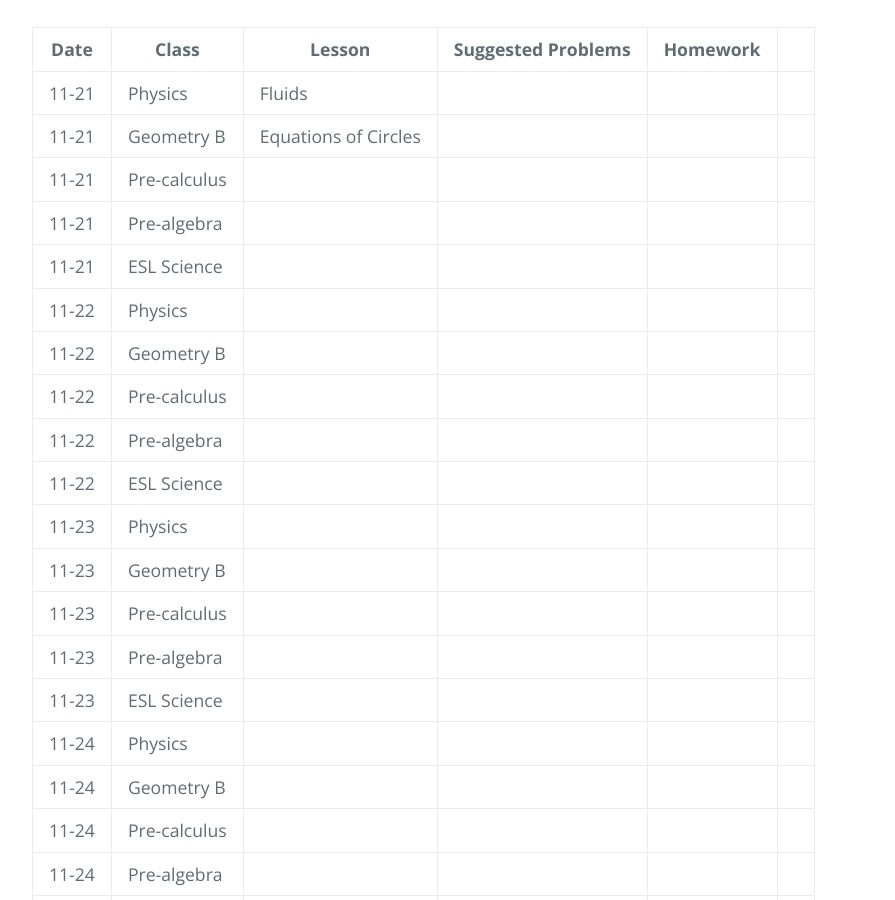
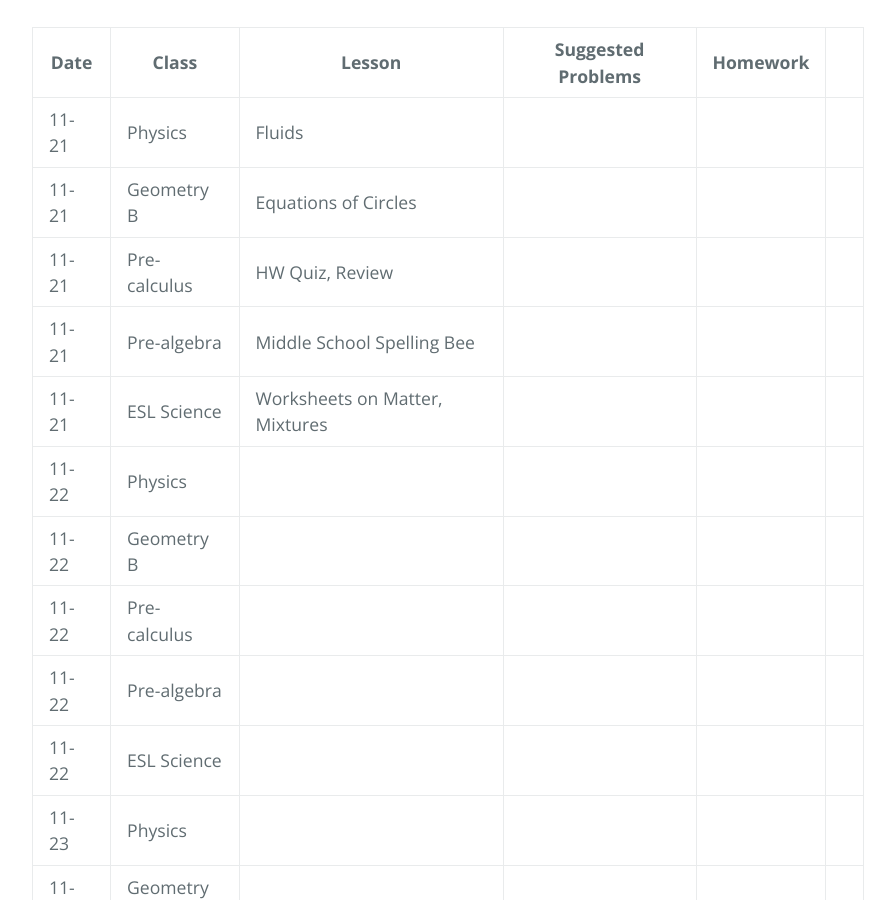
Before and after one commit to gpayoo/gpayoo, a Jekyll site: the page built from index.md, in a window 1280 px wide and 900 px high, scrolled down 541 px. Shown: the whole window, without its empty margins (192-1087 px from the left). Built offline with Jekyll 4.4.1, drawn with Linux system fonts in a browser that asks for light colours; our own code applies the rules of GitHub Pages for plain Markdown files.

Commit message:
Update index.md

```diff
--- a/index.md
+++ b/index.md
@@ -12,9 +12,9 @@ layout: default
 | ---- | ----- | ------ | -------- | ---
 | 11-21 | Physics | Fluids  | |
 | 11-21 | Geometry B | Equations of Circles | | |
-| 11-21 | Pre-calculus |   | |
-| 11-21 | Pre-algebra |  | |
-| 11-21 | ESL Science |  |  |
+| 11-21 | Pre-calculus | HW Quiz, Review   | |
+| 11-21 | Pre-algebra | Middle School Spelling Bee | |
+| 11-21 | ESL Science | Worksheets on Matter, Mixtures |  |
 | 11-22 | Physics |  | |
 | 11-22 | Geometry B | | | |
 | 11-22 | Pre-calculus |   | |
```
